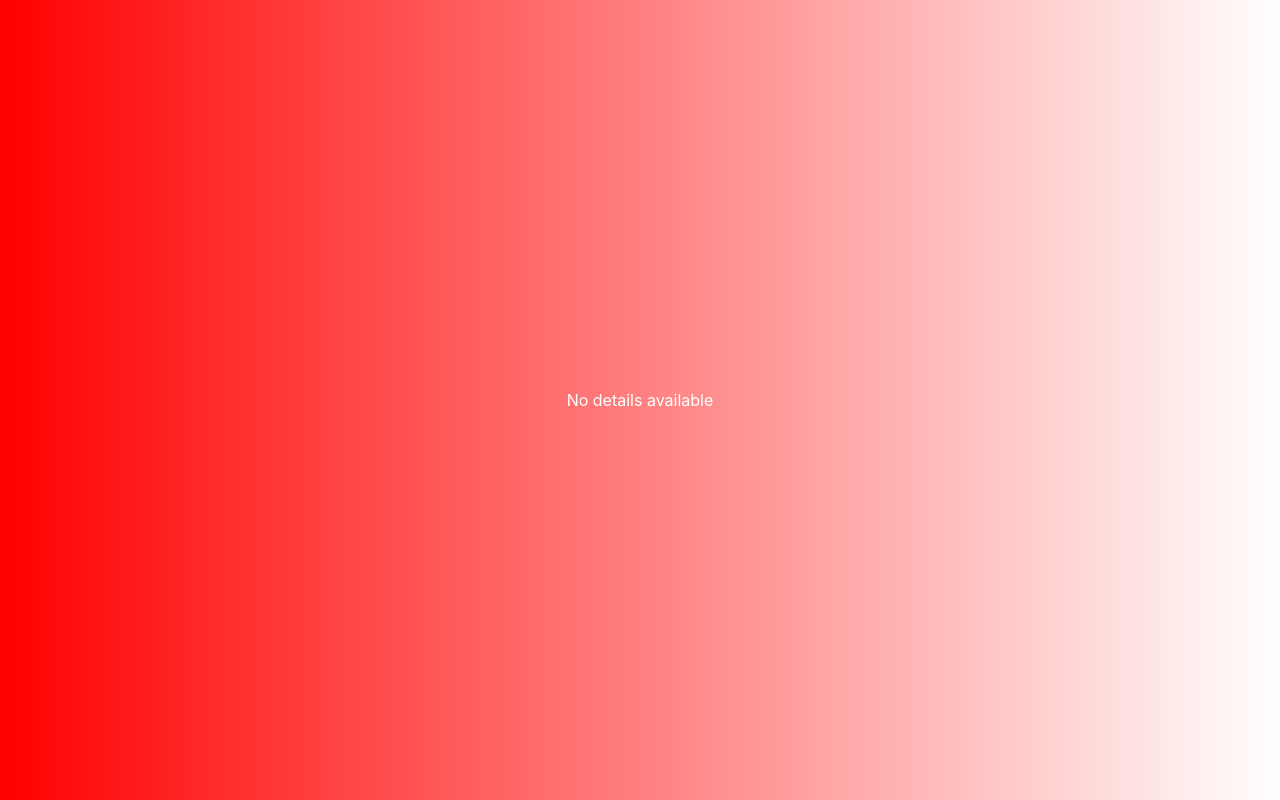
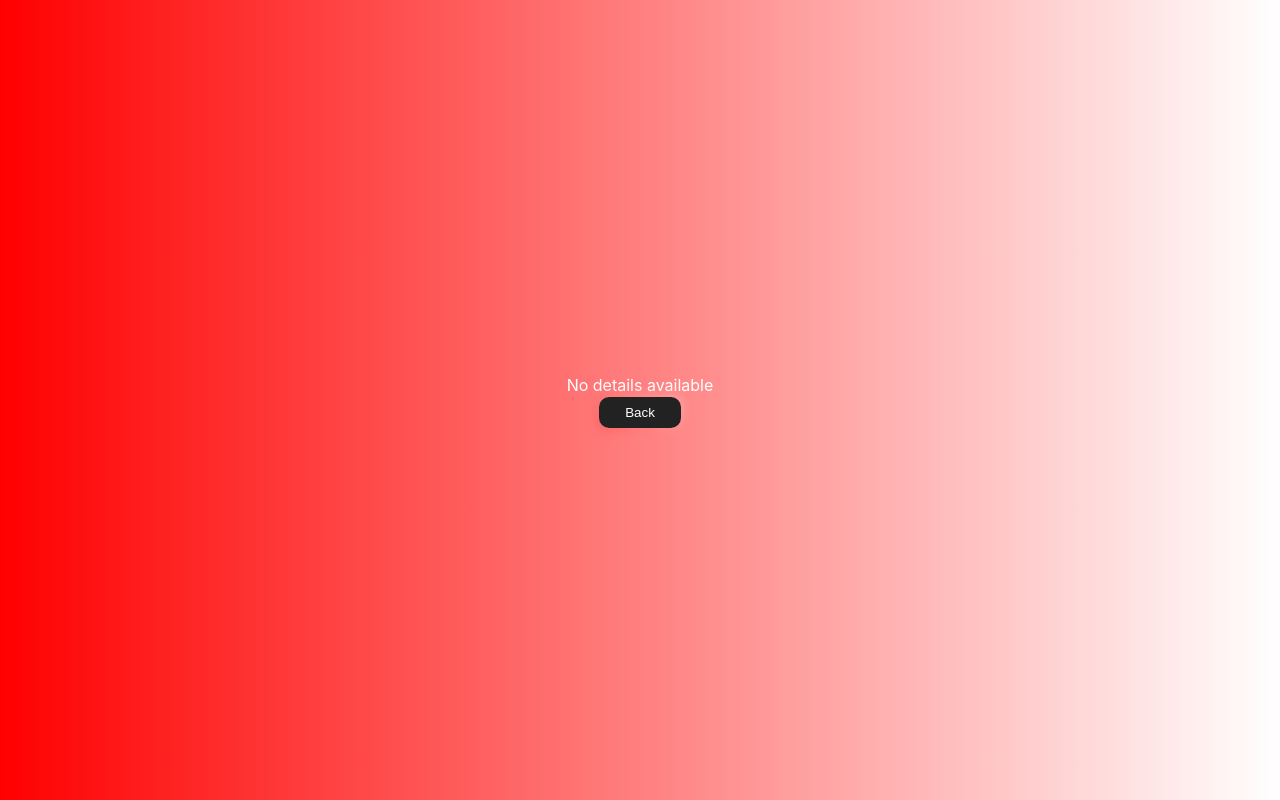
Before and after one commit to martinacev/todo-react, a React (Vite) app: page /detailview in a window 1280 px wide. Built offline with nearby package versions, Linux system fonts and the light colour scheme.

Commit message:
added-back-to-viewdetail

```diff
--- a/src/pages/DetailView.jsx
+++ b/src/pages/DetailView.jsx
@@ -2,12 +2,22 @@ import TodoList from "../components/Todo/TodoList";
 import ListTitle from "../components/Todo/ListTitle";
 import { Link, useParams } from "react-router-dom";
 import PropTypes from "prop-types";
+import classes from "../components/Todo/ListActions.module.css";
 
 const DetailView = ({ lists }) => {
 	const { title } = useParams();
 
 	if (!lists || !Array.isArray(lists)) {
-		return <div>No details available</div>;
+		return (
+			<>
+				<div>No details available</div>
+				<button className={classes.button}>
+					<Link to="/" style={{ color: "white" }}>
+						Back
+					</Link>
+				</button>
+			</>
+		);
 	}
 
 	const list = lists.find((l) => l.title === title);
@@ -23,9 +33,11 @@ const DetailView = ({ lists }) => {
 			) : (
 				<div>List not found</div>
 			)}
-			<Link to="/">
-				<button>Back</button>
-			</Link>
+			<button className={classes.button}>
+				<Link to="/" style={{ color: "white" }}>
+					Back
+				</Link>
+			</button>
 		</div>
 	);
 };
```
